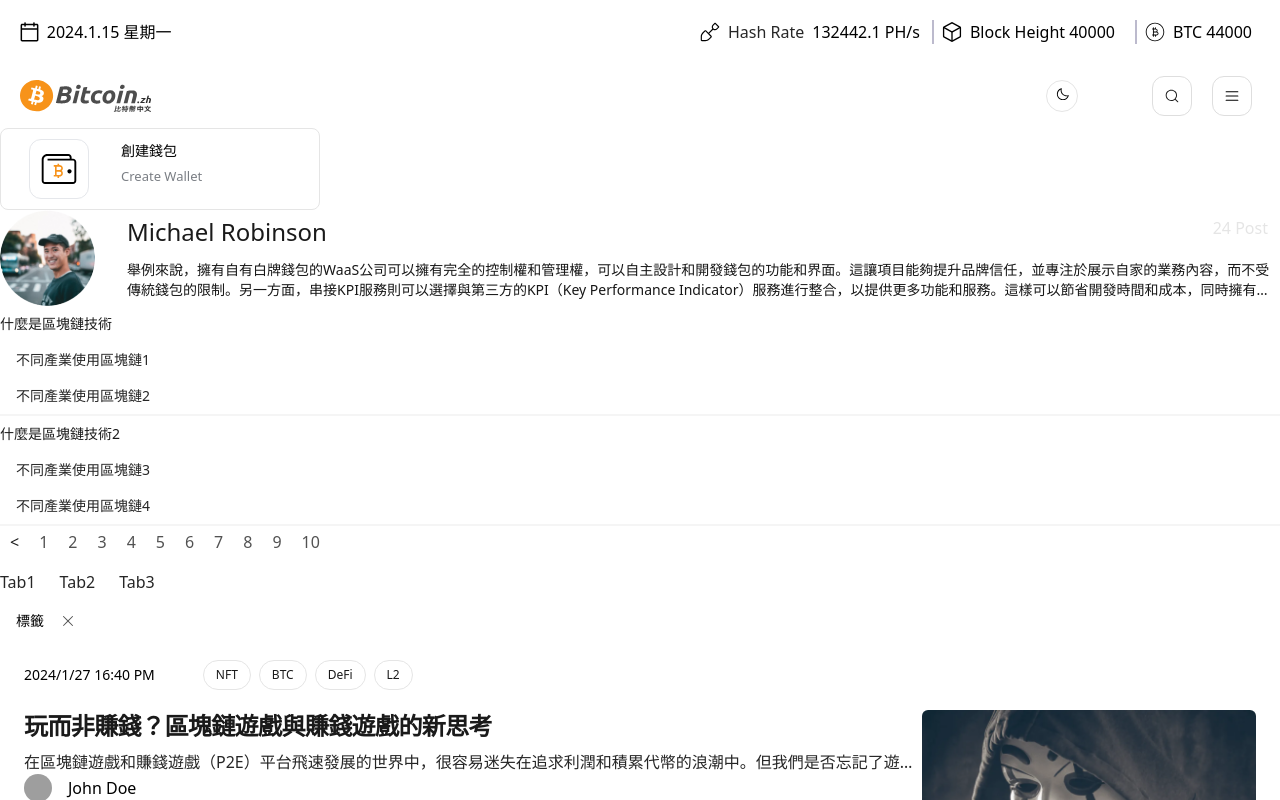
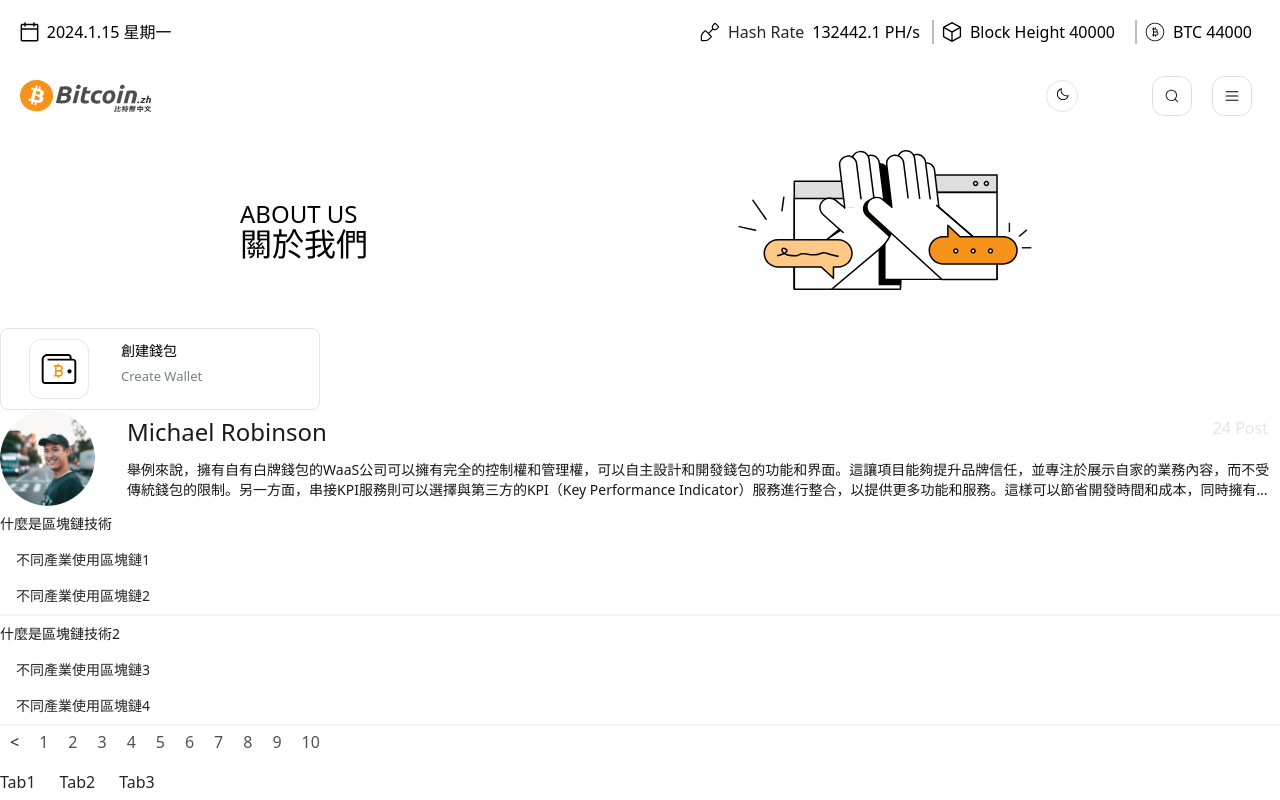
Before and after one commit to mmm25002500/bitcoin-blog, a Next.js app: page / in a window 1280 px wide. Shown: the top 800 px of the page. Built offline with nearby package versions, Linux system fonts and the light colour scheme; grey boxes are pictures that could not be loaded.

Commit message:
feat: About Us Nav layout

```diff
--- /dev/null
+++ b/src/components/Layout/AboutUSNav.tsx
@@ -0,0 +1,19 @@
+import Icon from "../Icon";
+import AboutUSIcon from "@/icons/illustation/about us.svg";
+
+const AboutUSNav = () => {
+  return (
+    <div className="flex w-full h-[200px] dark:bg-neutral-900 items-center">
+      <div className="font-medium items-center ml-3 sm:ml-24 md:ml-40 lg:ml-60 grow">
+        <p className="text-base sm:text-2xl">ABOUT US</p>
+        <p className="text-xl sm:text-[32px]">關於我們</p>
+      </div>
+      <Icon
+        className="w-[192px] sm:w-[320px] sm:mr-24 md:mr-40 lg:mr-60"
+        icon_light={AboutUSIcon}
+      />
+    </div>
+  );
+}
+
+export default AboutUSNav;
--- a/src/pages/index.tsx
+++ b/src/pages/index.tsx
@@ -17,10 +17,12 @@ import postPhoto from '@/icons/examplePhoto/bg.png';
 import Menu from "@/components/Menu/Menu";
 import Author from "@/components/List/Author";
 import CreateWallet2 from "@/components/Card/CreateWallet2";
+import AboutUSNav from "@/components/Layout/AboutUSNav";
 
 const Home = () => {
   return (
     <>
+      <AboutUSNav />
       <CreateWallet2
         title="創建錢包"
         description="Create Wallet"
```
